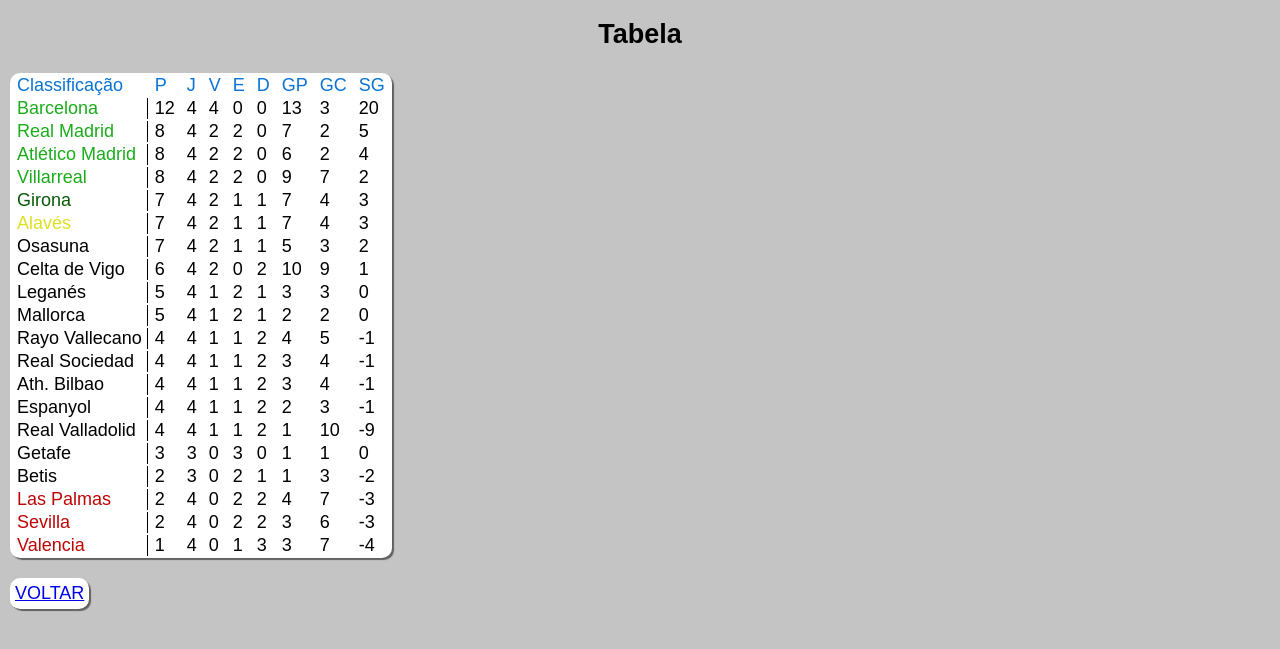
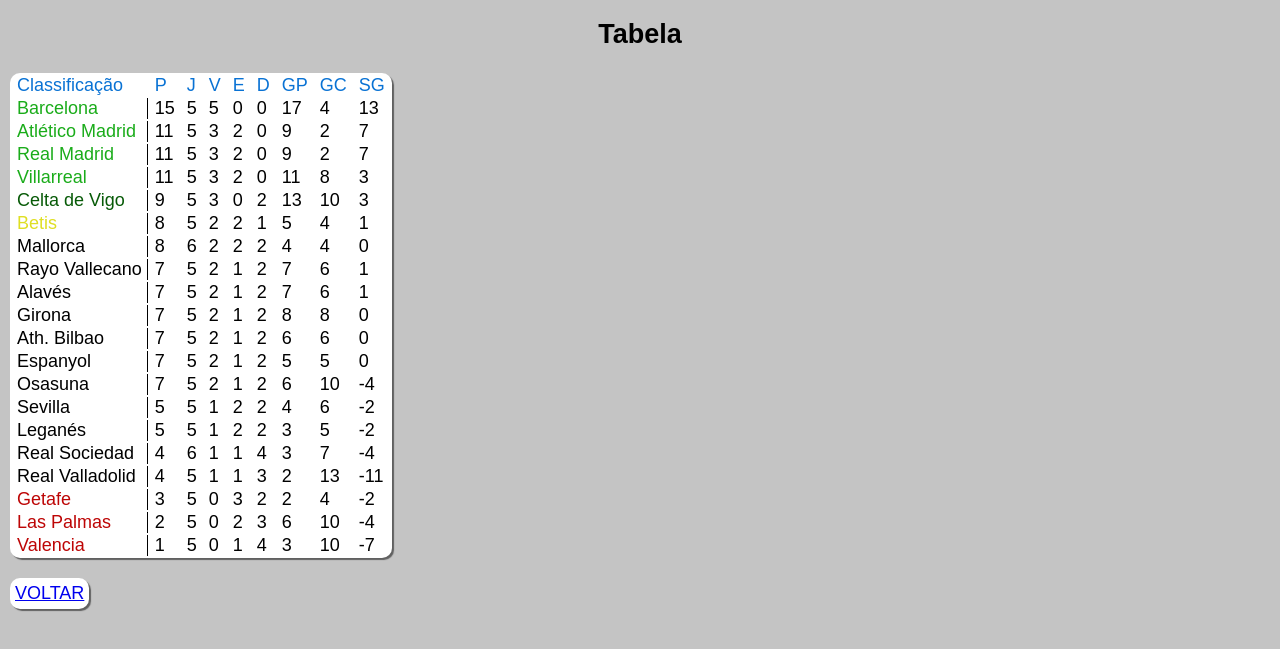
Before and after one commit to Gusmxx13/Esporte-Total, a plain HTML site: page laLiga.html in a window 1280 px wide. Shown: the part 61-710 px from the top of the page. Drawn offline with Linux system fonts and the light colour scheme.

Commit message:
Update laLiga.html

```diff
--- a/laLiga.html
+++ b/laLiga.html
@@ -16,26 +16,26 @@
         <table>
             <tbody>
                 <tr class="classificacao"><td>Classificação</td><td>P</td><td>J</td><td>V</td><td>E</td><td>D</td><td>GP</td><td>GC</td><td>SG</td></tr>
-                <tr><td class="liberta">Barcelona</td><td>12</td><td>4</td><td>4</td><td>0</td><td>0</td><td>13</td><td>3</td><td>20</td></tr>
-                <tr><td class="liberta">Real Madrid</td><td>8</td><td>4</td><td>2</td><td>2</td><td>0</td><td>7</td><td>2</td><td>5</td></tr>
-                <tr><td class="liberta">Atlético Madrid</td><td>8</td><td>4</td><td>2</td><td>2</td><td>0</td><td>6</td><td>2</td><td>4</td></tr>
-                <tr><td class="liberta">Villarreal</td><td>8</td><td>4</td><td>2</td><td>2</td><td>0</td><td>9</td><td>7</td><td>2</td></tr>
-                <tr><td class="pre">Girona</td><td>7</td><td>4</td><td>2</td><td>1</td><td>1</td><td>7</td><td>4</td><td>3</td></tr>
-                <tr><td class="sula">Alavés</td><td>7</td><td>4</td><td>2</td><td>1</td><td>1</td><td>7</td><td>4</td><td>3</td></tr>
-                <tr><td class="time">Osasuna</td><td>7</td><td>4</td><td>2</td><td>1</td><td>1</td><td>5</td><td>3</td><td>2</td></tr>
-                <tr><td class="time">Celta de Vigo</td><td>6</td><td>4</td><td>2</td><td>0</td><td>2</td><td>10</td><td>9</td><td>1</td></tr>
-                <tr><td class="time">Leganés</td><td>5</td><td>4</td><td>1</td><td>2</td><td>1</td><td>3</td><td>3</td><td>0</td></tr>
-                <tr><td class="time">Mallorca</td><td>5</td><td>4</td><td>1</td><td>2</td><td>1</td><td>2</td><td>2</td><td>0</td></tr>
-                <tr><td class="time">Rayo Vallecano</td><td>4</td><td>4</td><td>1</td><td>1</td><td>2</td><td>4</td><td>5</td><td>-1</td></tr>
-                <tr><td class="time">Real Sociedad</td><td>4</td><td>4</td><td>1</td><td>1</td><td>2</td><td>3</td><td>4</td><td>-1</td></tr>
-                <tr><td class="time">Ath. Bilbao</td><td>4</td><td>4</td><td>1</td><td>1</td><td>2</td><td>3</td><td>4</td><td>-1</td></tr>
-                <tr><td class="time">Espanyol</td><td>4</td><td>4</td><td>1</td><td>1</td><td>2</td><td>2</td><td>3</td><td>-1</td></tr>
-                <tr><td class="time">Real Valladolid</td><td>4</td><td>4</td><td>1</td><td>1</td><td>2</td><td>1</td><td>10</td><td>-9</td></tr>
-                <tr><td class="time">Getafe</td><td>3</td><td>3</td><td>0</td><td>3</td><td>0</td><td>1</td><td>1</td><td>0</td></tr>
-                <tr><td class="time">Betis</td><td>2</td><td>3</td><td>0</td><td>2</td><td>1</td><td>1</td><td>3</td><td>-2</td></tr>
-                <tr><td class="zona">Las Palmas</td><td>2</td><td>4</td><td>0</td><td>2</td><td>2</td><td>4</td><td>7</td><td>-3</td></tr>
-                <tr><td class="zona">Sevilla</td><td>2</td><td>4</td><td>0</td><td>2</td><td>2</td><td>3</td><td>6</td><td>-3</td></tr>
-                <tr><td class="zona">Valencia</td><td>1</td><td>4</td><td>0</td><td>1</td><td>3</td><td>3</td><td>7</td><td>-4</td></tr>
+                <tr><td class="liberta">Barcelona</td><td>15</td><td>5</td><td>5</td><td>0</td><td>0</td><td>17</td><td>4</td><td>13</td></tr>
+                <tr><td class="liberta">Atlético Madrid</td><td>11</td><td>5</td><td>3</td><td>2</td><td>0</td><td>9</td><td>2</td><td>7</td></tr>
+                <tr><td class="liberta">Real Madrid</td><td>11</td><td>5</td><td>3</td><td>2</td><td>0</td><td>9</td><td>2</td><td>7</td></tr>
+                <tr><td class="liberta">Villarreal</td><td>11</td><td>5</td><td>3</td><td>2</td><td>0</td><td>11</td><td>8</td><td>3</td></tr>
+                <tr><td class="pre">Celta de Vigo</td><td>9</td><td>5</td><td>3</td><td>0</td><td>2</td><td>13</td><td>10</td><td>3</td></tr>
+                <tr><td class="sula">Betis</td><td>8</td><td>5</td><td>2</td><td>2</td><td>1</td><td>5</td><td>4</td><td>1</td></tr>
+                <tr><td class="time">Mallorca</td><td>8</td><td>6</td><td>2</td><td>2</td><td>2</td><td>4</td><td>4</td><td>0</td></tr>
+                <tr><td class="time">Rayo Vallecano</td><td>7</td><td>5</td><td>2</td><td>1</td><td>2</td><td>7</td><td>6</td><td>1</td></tr>
+                <tr><td class="time">Alavés</td><td>7</td><td>5</td><td>2</td><td>1</td><td>2</td><td>7</td><td>6</td><td>1</td></tr>
+                <tr><td class="time">Girona</td><td>7</td><td>5</td><td>2</td><td>1</td><td>2</td><td>8</td><td>8</td><td>0</td></tr>
+                <tr><td class="time">Ath. Bilbao</td><td>7</td><td>5</td><td>2</td><td>1</td><td>2</td><td>6</td><td>6</td><td>0</td></tr>
+                <tr><td class="time">Espanyol</td><td>7</td><td>5</td><td>2</td><td>1</td><td>2</td><td>5</td><td>5</td><td>0</td></tr>
+                <tr><td class="time">Osasuna</td><td>7</td><td>5</td><td>2</td><td>1</td><td>2</td><td>6</td><td>10</td><td>-4</td></tr>
+                <tr><td class="time">Sevilla</td><td>5</td><td>5</td><td>1</td><td>2</td><td>2</td><td>4</td><td>6</td><td>-2</td></tr>
+                <tr><td class="time">Leganés</td><td>5</td><td>5</td><td>1</td><td>2</td><td>2</td><td>3</td><td>5</td><td>-2</td></tr>
+                <tr><td class="time">Real Sociedad</td><td>4</td><td>6</td><td>1</td><td>1</td><td>4</td><td>3</td><td>7</td><td>-4</td></tr>
+                <tr><td class="time">Real Valladolid</td><td>4</td><td>5</td><td>1</td><td>1</td><td>3</td><td>2</td><td>13</td><td>-11</td></tr>
+                <tr><td class="zona">Getafe</td><td>3</td><td>5</td><td>0</td><td>3</td><td>2</td><td>2</td><td>4</td><td>-2</td></tr>
+                <tr><td class="zona">Las Palmas</td><td>2</td><td>5</td><td>0</td><td>2</td><td>3</td><td>6</td><td>10</td><td>-4</td></tr>
+                <tr><td class="zona">Valencia</td><td>1</td><td>5</td><td>0</td><td>1</td><td>4</td><td>3</td><td>10</td><td>-7</td></tr>
             </tbody>
         </table>
     </div>
```
